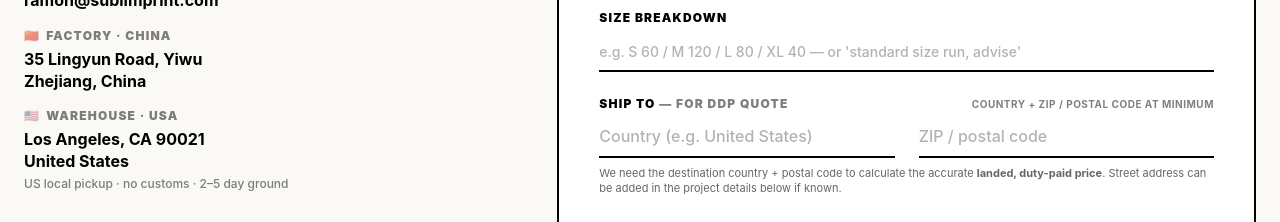
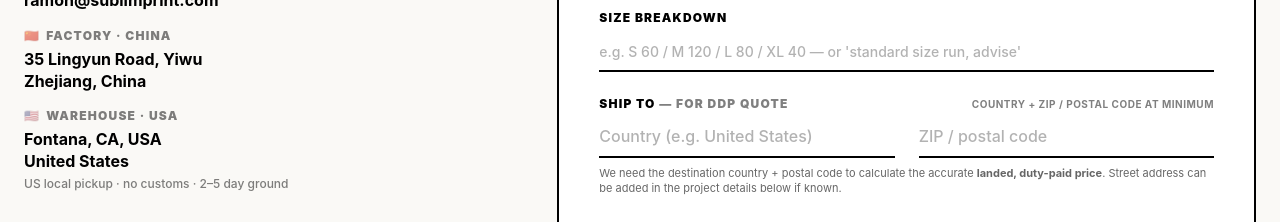
Before and after one commit to r1071135390-cyber/sublimapparel, a Next.js app: page / in a window 1280 px wide. Shown: the part 10780-11002 px from the top of the page. Built offline with nearby package versions, Linux system fonts and the light colour scheme.

Commit message:
feat: 保存文件变更
Coze-Commit-Type: user
Coze-User-ID: 1254955844122064
Coze-Conversation-ID: 11527849

```diff
--- a/src/components/contact.tsx
+++ b/src/components/contact.tsx
@@ -186,8 +186,8 @@ export function Contact() {
                   <span className="mr-1.5">🇺🇸</span>Warehouse · USA
                 </div>
                 <div className="mt-1 text-base font-bold leading-snug text-black">
-                  {/* TODO: replace with real LA warehouse address */}
-                  Los Angeles, CA 90021
+                  {/* TODO: replace with real Fontana warehouse street address */}
+                  Fontana, CA, USA
                   <br />
                   United States
                 </div>
```
